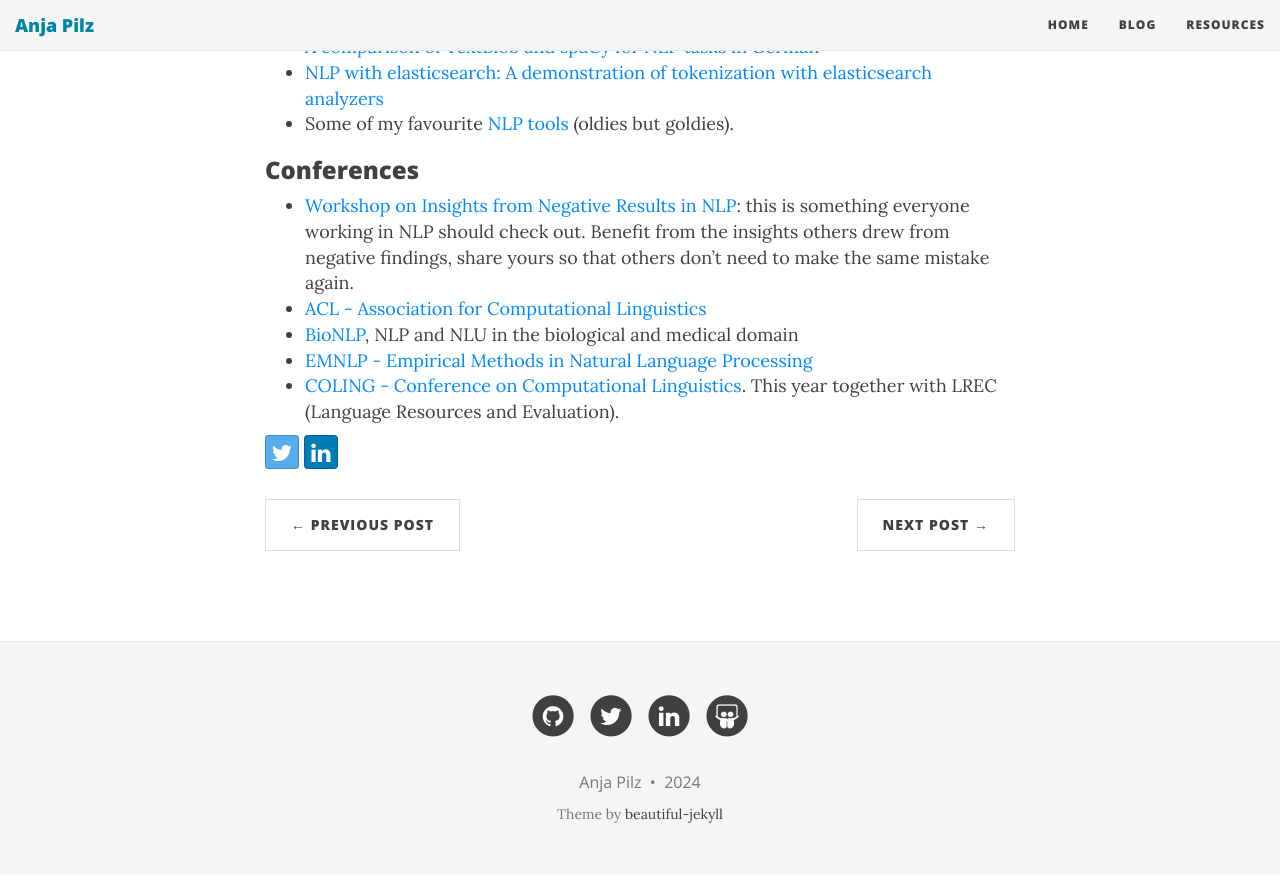
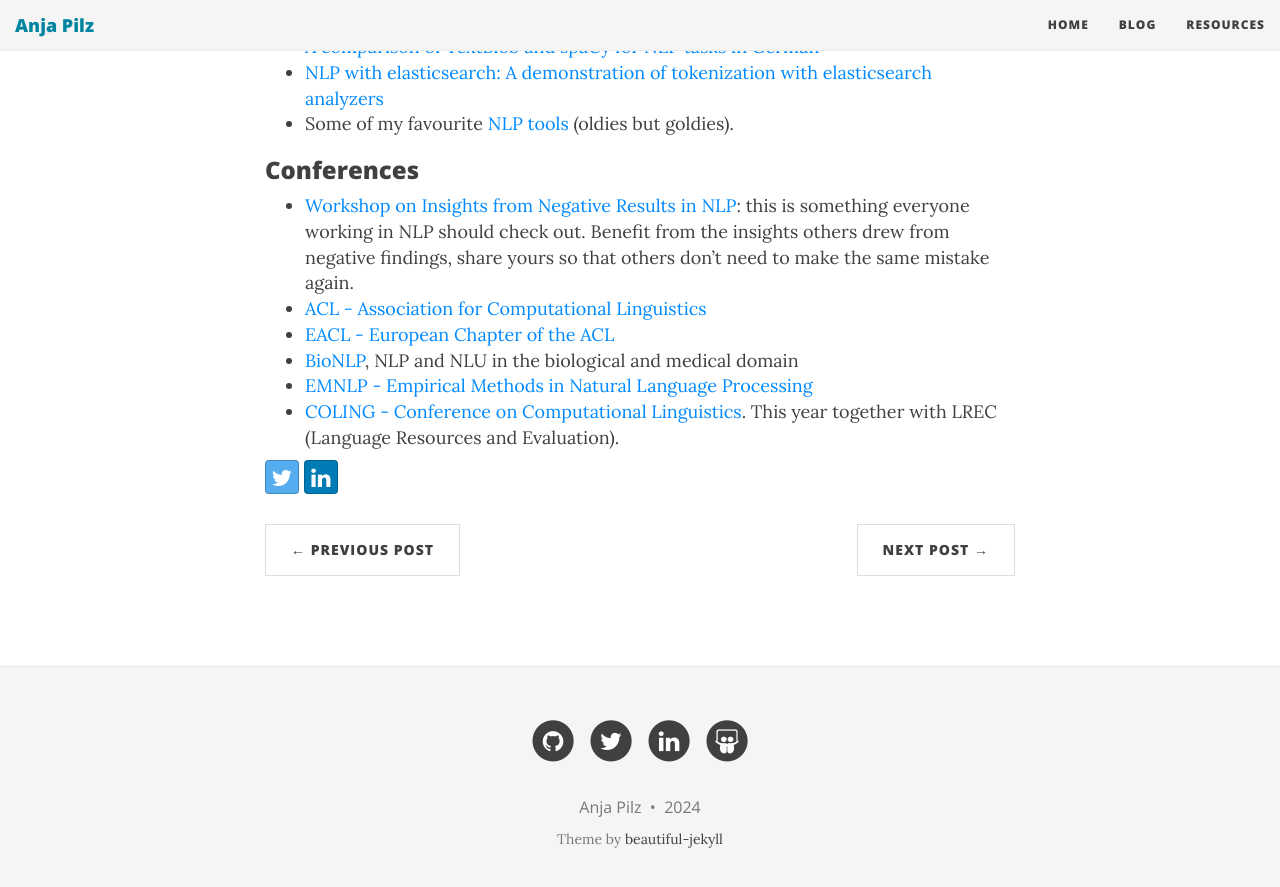
Before and after one commit to aplz/aplz.github.io, a Jekyll site: the page built from _posts/2020-08-27-getting-into-nlp.md, in a window 1280 px wide and 900 px high, scrolled down 726 px. Shown: the top 887 px of the window. Built offline with Jekyll 4.4.1, drawn with Linux system fonts in a browser that asks for light colours; nearby versions of some CDN libraries.

Commit message:
add EACL

```diff
--- a/_posts/2020-08-27-getting-into-nlp.md
+++ b/_posts/2020-08-27-getting-into-nlp.md
@@ -24,6 +24,7 @@ This list is by no means comprehensive.
 
 * [Workshop on Insights from Negative Results in NLP](https://insights-workshop.github.io/index): this is something everyone working in NLP should check out. Benefit from the insights others drew from negative findings, share yours so that others don't need to make the same mistake again.
 * [ACL - Association for Computational Linguistics](https://2024.aclweb.org)
+* [EACL - European Chapter of the ACL](https://eacl.org)
 * [BioNLP](https://aclweb.org/aclwiki/BioNLP_Workshop), NLP and NLU in the biological and medical domain
 * [EMNLP - Empirical Methods in Natural Language Processing](https://2023.emnlp.org)
 * [COLING - Conference on Computational Linguistics](https://lrec-coling-2024.org). This year together with LREC (Language Resources and Evaluation).
```
